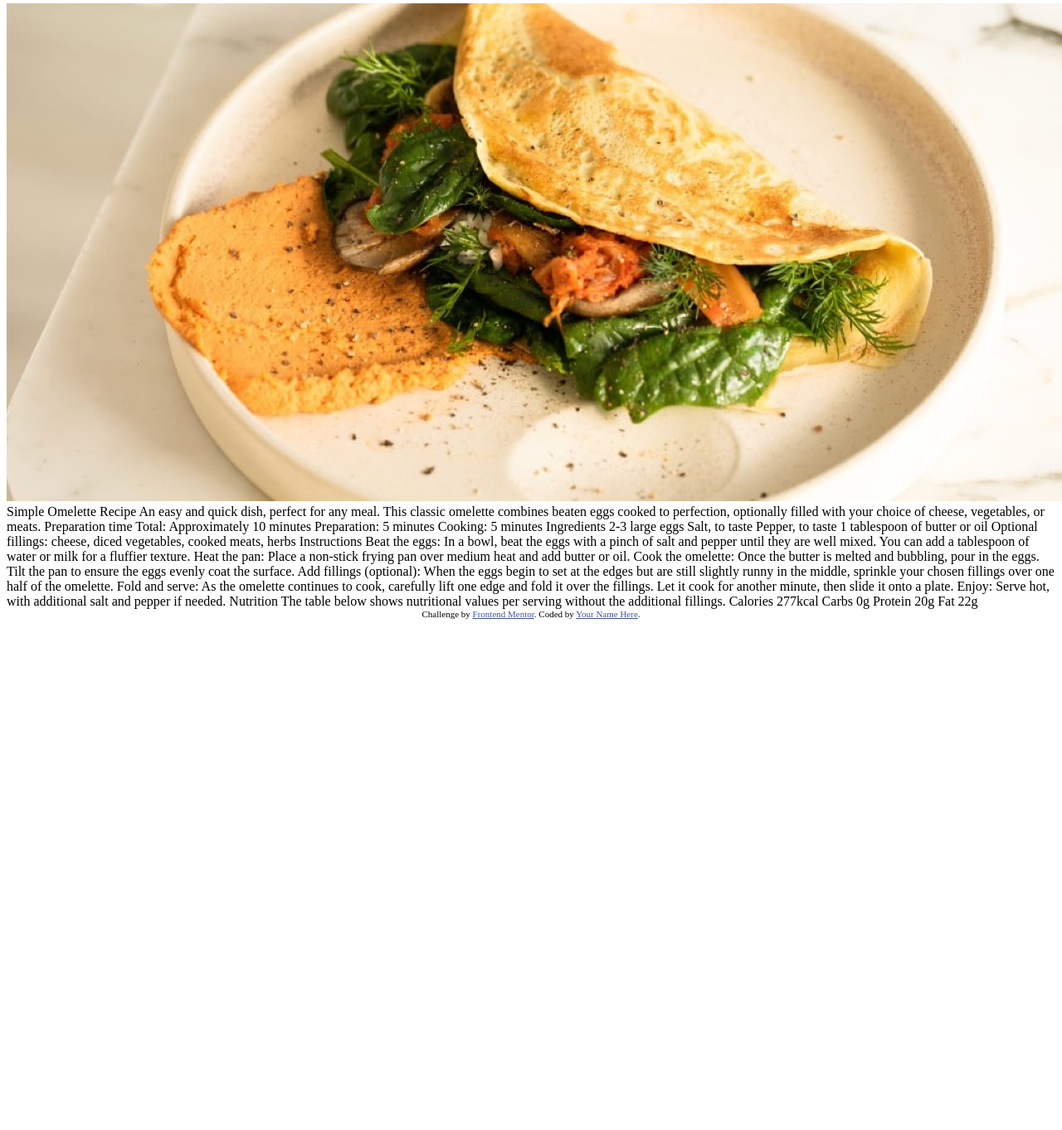
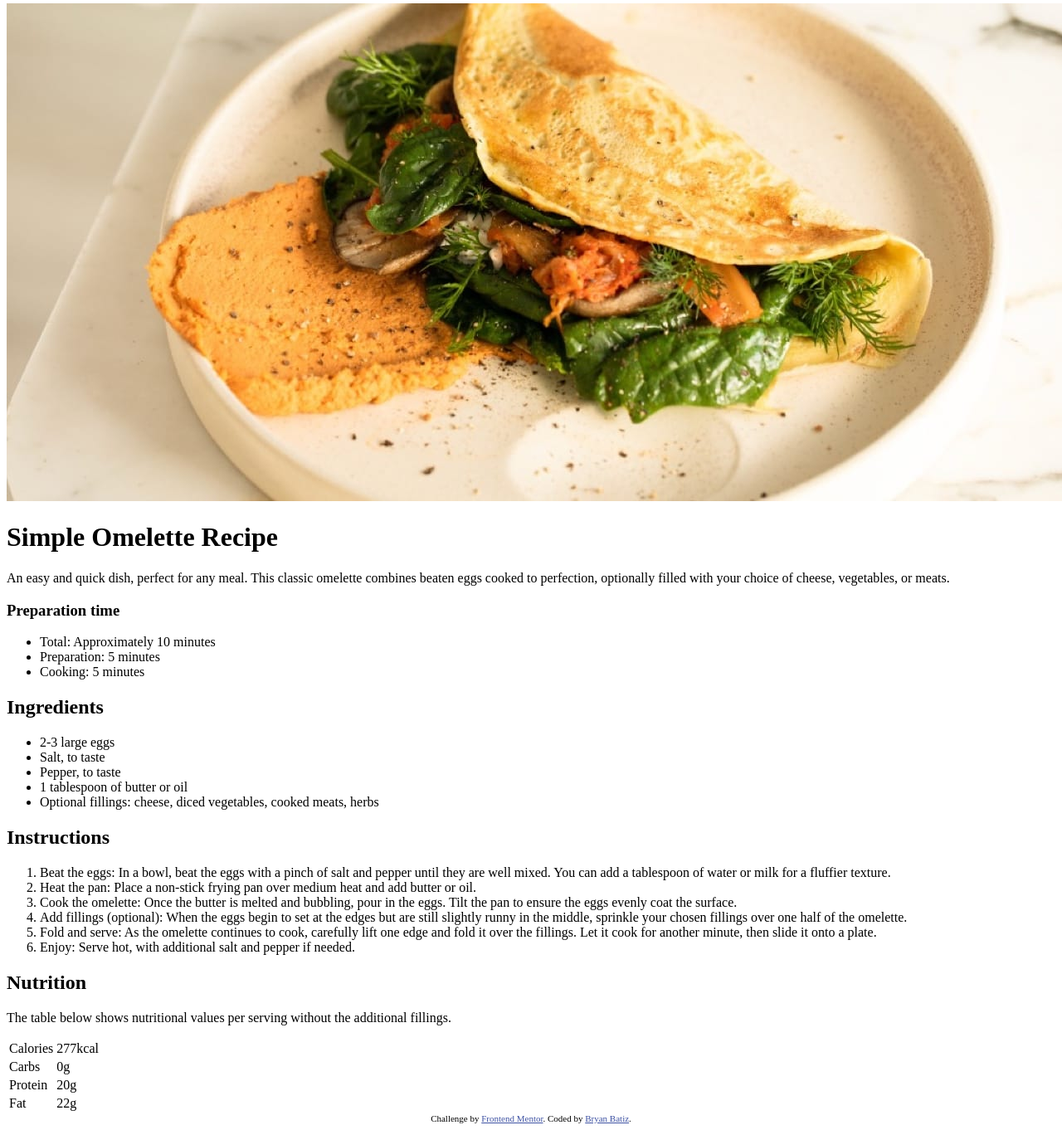
Before and after one commit to Rinzet/recipe-page-main, a plain HTML site: page index.html in a window 1280 px wide. Shown: the part 4-1366 px from the top of the page at 83% size. Before the commit the page ends 800 px from the top, so only its background shows below. Drawn offline with Linux system fonts and the light colour scheme.

Commit message:
Structure of the html

```diff
--- a/index.html
+++ b/index.html
@@ -15,65 +15,78 @@
   </style>
 </head>
 <body>
-  <div>
-    <img src="/assets/images/image-omelette.jpeg"
+  <div class="img">
+    <img src="/assets/images/image-omelette.jpeg">
   </div>
-  Simple Omelette Recipe
 
-  An easy and quick dish, perfect for any meal. This classic omelette combines beaten eggs cooked
-  to perfection, optionally filled with your choice of cheese, vegetables, or meats.
+  <div class="heading">
+    <h1>Simple Omelette Recipe</h1>
+    <p>An easy and quick dish, perfect for any meal. This classic omelette combines beaten eggs cooked
+    to perfection, optionally filled with your choice of cheese, vegetables, or meats.</p>
+  </div>
 
-  Preparation time
+  <div class="prep-time">
+    <h3>Preparation time</h3>
+    <ul>
+      <li>Total: Approximately 10 minutes</li>
+      <li>Preparation: 5 minutes</li>
+      <li>Cooking: 5 minutes</li>
+    </ul>
+  </div>
 
-  Total: Approximately 10 minutes
-  Preparation: 5 minutes
-  Cooking: 5 minutes
+  <div class="ingre-sec">
+    <h2>Ingredients</h2>
+    <ul>
+      <li>2-3 large eggs</li>
+      <li>Salt, to taste</li>
+      <li>Pepper, to taste</li>
+      <li>1 tablespoon of butter or oil</li>
+      <li>Optional fillings: cheese, diced vegetables, cooked meats, herbs</li>
+    </ul>
+  </div>
 
-  Ingredients
+  <div class="inst-sec">
+    <h2>Instructions</h2>
+    <ol>
+      <li>Beat the eggs: In a bowl, beat the eggs with a pinch of salt and pepper until they are well mixed.
+  You can add a tablespoon of water or milk for a fluffier texture.</li>
+      <li>Heat the pan: Place a non-stick frying pan over medium heat and add butter or oil.</li>
+      <li>Cook the omelette: Once the butter is melted and bubbling, pour in the eggs. Tilt the pan to ensure
+  the eggs evenly coat the surface.</li>
+      <li>Add fillings (optional): When the eggs begin to set at the edges but are still slightly runny in the
+  middle, sprinkle your chosen fillings over one half of the omelette.</li>
+      <li>Fold and serve: As the omelette continues to cook, carefully lift one edge and fold it over the
+  fillings. Let it cook for another minute, then slide it onto a plate.</li>
+      <li>Enjoy: Serve hot, with additional salt and pepper if needed.</li>
+    </ol>
+  </div>
 
-  2-3 large eggs
-  Salt, to taste
-  Pepper, to taste
-  1 tablespoon of butter or oil
-  Optional fillings: cheese, diced vegetables, cooked meats, herbs
-
-  Instructions
-
-  Beat the eggs: In a bowl, beat the eggs with a pinch of salt and pepper until they are well mixed.
-  You can add a tablespoon of water or milk for a fluffier texture.
-
-  Heat the pan: Place a non-stick frying pan over medium heat and add butter or oil.
-
-  Cook the omelette: Once the butter is melted and bubbling, pour in the eggs. Tilt the pan to ensure
-  the eggs evenly coat the surface.
-
-  Add fillings (optional): When the eggs begin to set at the edges but are still slightly runny in the
-  middle, sprinkle your chosen fillings over one half of the omelette.
-
-  Fold and serve: As the omelette continues to cook, carefully lift one edge and fold it over the
-  fillings. Let it cook for another minute, then slide it onto a plate.
-
-  Enjoy: Serve hot, with additional salt and pepper if needed.
-
-  Nutrition
-
-  The table below shows nutritional values per serving without the additional fillings.
-
-  Calories
-  277kcal
-
-  Carbs
-  0g
-
-  Protein
-  20g
-
-  Fat
-  22g
+  <div clas="nutri-sec">
+    <h2>Nutrition</h2>
+    <p>The table below shows nutritional values per serving without the additional fillings.</p>
+    <table>
+      <tr>
+        <td>Calories</td>
+        <td>277kcal</td>
+      </tr>
+      <tr>
+        <td>Carbs</td>
+        <td>0g</td>
+      </tr>
+      <tr>
+        <td>Protein</td>
+        <td>20g</td>
+      </tr>
+      <tr>
+        <td>Fat</td>
+        <td>22g</td>
+      </tr>
+    </table>
+  </div>
 
   <div class="attribution">
     Challenge by <a href="https://www.frontendmentor.io?ref=challenge" target="_blank">Frontend Mentor</a>.
-    Coded by <a href="#">Your Name Here</a>.
+    Coded by <a href="#">Bryan Batiz</a>.
   </div>
 </body>
 </html>
```
